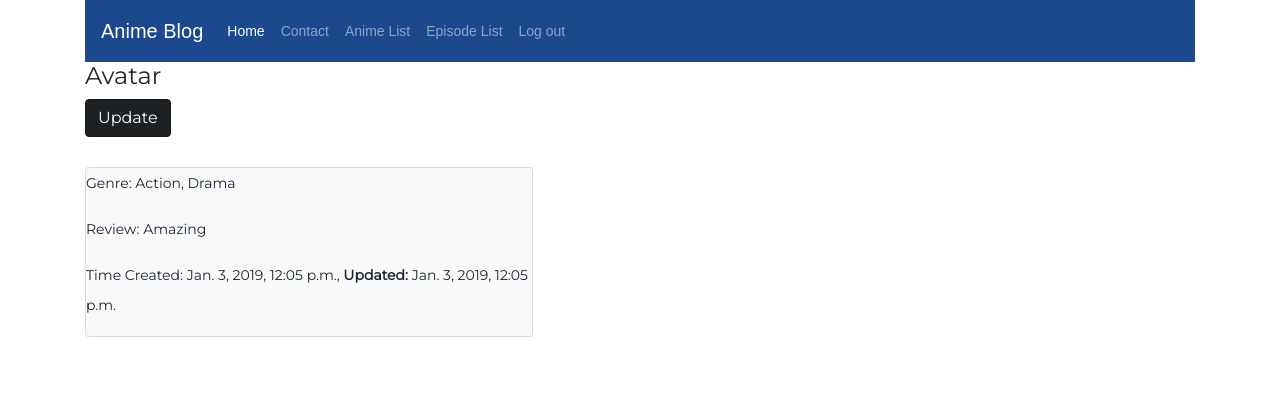
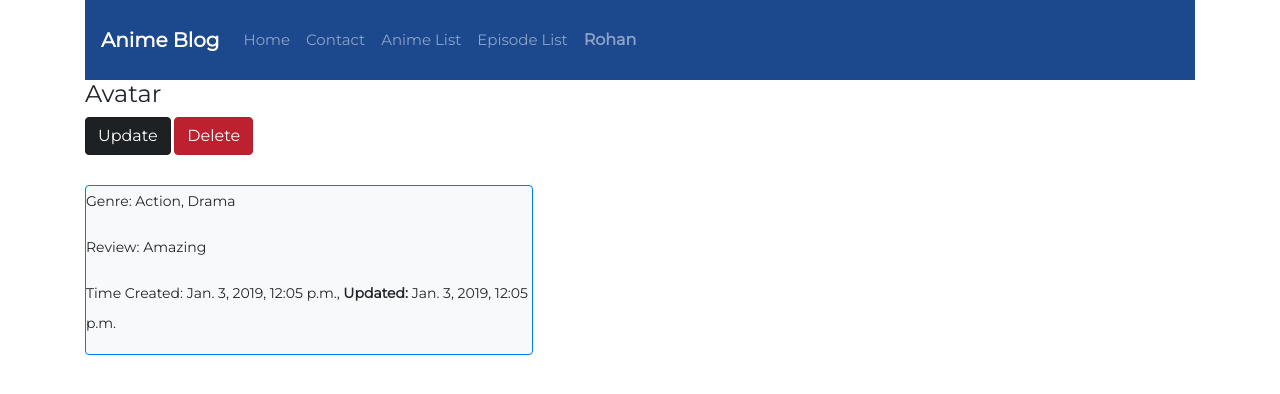
Before and after one commit to Rohan167/Anim_log_django, a Django app: a page that uses templates/snippets/css.html in a window 1280 px wide. Shown: the top 394 px of the page. Run offline with Django 3.2, Linux system fonts and the light colour scheme; a user stored in the database is signed in; data comes from the database, SQL or seed files in the repository; both versions use the stored data as it was after the commit; some libraries are stand-ins or nearby versions.

Commit message:
delet_done

```diff
--- a/animes/models.py
+++ b/animes/models.py
@@ -25,13 +25,14 @@ class animeModelManager(models.Manager):
         return self.get_queryset().search(query)
 
 class anime(models.Model):
-    owner       = models.ForeignKey(User)  #class_instance.model_set.all() #TO SHOW THE ASSOCIATIONS
+    owner       = models.ForeignKey(User, on_delete=models.CASCADE)  #class_instance.model_set.all() #TO SHOW THE ASSOCIATIONS
     name        = models.CharField(max_length=120, validators=[validate_name])
     genre       = models.CharField(max_length=120, null=True,blank=True, validators=[validate_genres])
     review      = models.CharField(max_length=120, null=True,blank=False)
     timestamp   = models.DateTimeField(auto_now_add=True)
     updated     = models.DateTimeField(auto_now=True)
     slug        = models.SlugField(null=True,blank=True)
+    # author      = models.ForeignKey(User, on_delete=models.CASCADE)
     # my_date     = models.DateField(auto_now=False,auto_now_add=False,null=True)
 
     objects     = animeModelManager() #add Model.objects.all()
--- a/animes/templates/animes/anime_detail.html
+++ b/animes/templates/animes/anime_detail.html
@@ -7,9 +7,10 @@
 <h4>{{ object.title }}</h4>
 <form>
   <a class="btn btn-dark btn-md active" role="button" aria-pressed="true" href='/animes/{{object.slug}}/edit/'>Update</a>
+  <a class="btn btn-danger btn-md active" role="button" aria-pressed="true" href='/animes/{{object.slug}}/delete/'>Delete</a>
 </form>
 </br>
-<div class="card bg-light mb-3" style="max-width: 28rem;">
+<div class="card bg-light border-primary mb-3" style="max-width: 28rem;">
 <p>Genre: {{ object.genre }}</p>
 <p>Review: {{ object.review }}</p>
 <p>Time Created: {{ object.timestamp }}, <b>Updated:</b> {{ object.updated }}
--- a/animes/urls.py
+++ b/animes/urls.py
@@ -4,13 +4,15 @@ from .views import (
                             anime_create_view,
                             anime_detail_view,
                             anime_createview_class,
-                            anime_updateview_class
+                            anime_updateview_class,
+                            anime_delete_view
                         )
 
 urlpatterns = [
     # url(r'^create/$', anime_createview_class.as_view(), name='create'),
     url(r'^create/$', anime_create_view, name='create'),
     url(r'^(?P<slug>[]\w-]+)/edit/$', anime_updateview_class.as_view(), name='edit'),
+    url(r'^(?P<slug>[]\w-]+)/delete/$', anime_delete_view.as_view(), name='delete'),
     url(r'^(?P<slug>[]\w-]+)/$', anime_detail_view.as_view(), name='detail'),
     url(r'$', anime_list_view.as_view(), name='list'),
 ]
--- a/animes/validators.py
+++ b/animes/validators.py
@@ -9,7 +9,7 @@ def validate_name(value):
 
 
 
-GENRES = ['Bad','Worse']
+GENRES = ['Bad','Worse','Dull']
 
 def validate_genres(value):
     val = value.capitalize()
--- a/animes/views.py
+++ b/animes/views.py
@@ -1,9 +1,9 @@
 from django.shortcuts import render, get_object_or_404
 from django.contrib.auth.decorators import login_required
-from django.contrib.auth.mixins import LoginRequiredMixin
+from django.contrib.auth.mixins import LoginRequiredMixin, UserPassesTestMixin
 from django.http import HttpResponse, HttpResponseRedirect
 from django.views import View
-from django.views.generic import TemplateView, ListView, DetailView, CreateView, UpdateView
+from django.views.generic import TemplateView, ListView, DetailView, CreateView, UpdateView, DeleteView
 from django.db.models import Q
 from .models import anime
 from .forms import anime_form, anime_model_form
@@ -53,8 +53,10 @@ def anime_create_view(request):
 
 class anime_list_view(LoginRequiredMixin,ListView):
     template_name = 'animes/anime.html'
+    ordering = ['-updated']
     def get_queryset(self):
         return anime.objects.filter(owner=self.request.user)
+
 
 
 
@@ -101,3 +103,14 @@ class anime_updateview_class(LoginRequiredMixin,UpdateView):
 
     def get_queryset(self):
         return anime.objects.filter (owner=self.request.user)
+
+
+class anime_delete_view(LoginRequiredMixin,UserPassesTestMixin,DeleteView):
+    model = anime
+    template_name = 'anime_delete.html'
+    success_url = '/animes/'
+    def test_func(self):
+        post = self.get_object()
+        if self.request.user == post.owner:
+            return True
+        return False
--- a/templates/contact.html
+++ b/templates/contact.html
@@ -3,6 +3,8 @@
 {% block content %}
     <div>
           <h5>Contact Us</h5>
+          <p style="font-weight:bold;"> You can get in touch with me regarding any issues </p>
+          <span style="font-weight:bold;"> Click the Link </span>
           <a href="mailto:rohan167k@gmail.com">Email me</a>
       </div>
 {% endblock content %}
--- a/templates/home.html
+++ b/templates/home.html
@@ -3,6 +3,6 @@
 {% block content %}
   <div >
           <h5>BASIC PAGE</h5>
-          <p> </p>
+          <p>  </p>
     </div>
 {% endblock content %}
--- a/templates/snippets/css.html
+++ b/templates/snippets/css.html
@@ -6,10 +6,9 @@ body {
   font-family: "Montserrat", sans-serif;
   font-size: 14px;
   line-height: 30px;
-  background-image:
 }
 nav {
-  font-family: "Montserrat", sans-serif;
-  font-size: 14px;
+  font-size: 15px;
+  min-height:80px;
 }
 </style>
--- a/templates/snippets/nav.html
+++ b/templates/snippets/nav.html
@@ -1,10 +1,9 @@
 <div class="container">
-  <nav style="font-family:sans-serif; background-color: #1C488D;" class="navbar navbar-expand-lg navbar-dark" >
-    <a class="navbar-brand" href="#">Anime Blog</a>
-
+  <nav style="font-family: Montserrat, sans-serif; background-color: #1C488D;"class="navbar navbar-expand-xl navbar-dark topnav" >
+    <a class="navbar-brand" href="#" style="font-weight:bold;"> Anime Blog</a>
           <ul class="navbar-nav">
 
-              <li class="nav-item active">
+              <li class="nav-item">
                   <a class="nav-link" href="{% url 'home' %}">Home</a>
               </li>
 
@@ -24,12 +23,20 @@
               </li>
               {% endif %}
 
+              <div class="topnav-right">
               {% if request.user.is_authenticated %}
-              <li class="nav-item">
-                  <a  class="nav-link" href="{% url 'logout' %}">Log out</a>
-              </li>
+
+                <li class="nav-item dropdown">
+                    <a  class="nav-link" class="nav-link dropdown-toggle navbar-brand" style="font-weight:bold; font-size:16px;" href="#" id="navbarDropdownMenuLink" role="button" data-toggle="dropdown" aria-haspopup="true" aria-expanded="false">
+                    {{user.username}}
+                  </a>
+                <div class="dropdown-menu bg-dark" aria-labelledby="navbarDropdownMenuLink">
+                  <a  class="nav-link" href="{% url 'logout' %}">Log Out</a>
+                </div>
+                </li>
+             </div>
+
               {% endif %}
-
               {% if not request.user.is_authenticated %}
               <li class="nav-item dropdown">
                   <a  class="nav-link" class="nav-link dropdown-toggle" href="#" id="navbarDropdownMenuLink" role="button" data-toggle="dropdown" aria-haspopup="true" aria-expanded="false">
@@ -43,5 +50,6 @@
             {% endif %}
           </ul>
 
+
   </nav>  <!-- Navbar Closed-->
 </div>   <!-- Container Closed-->
```
Also changed, not shown: templates/anime_delete.html (added, +15 -0 lines), db.sqlite3.
